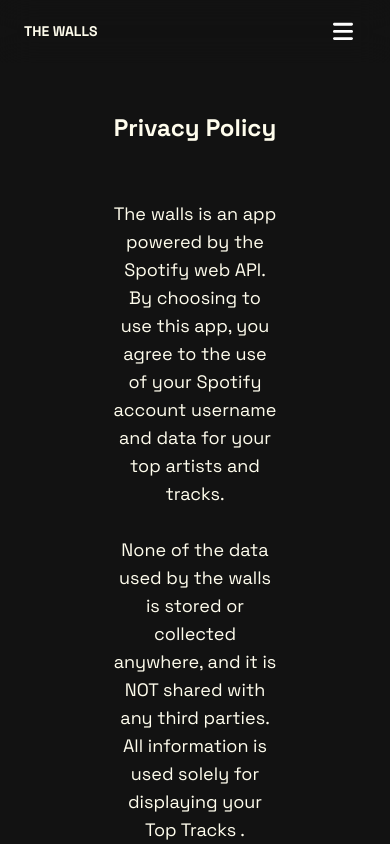
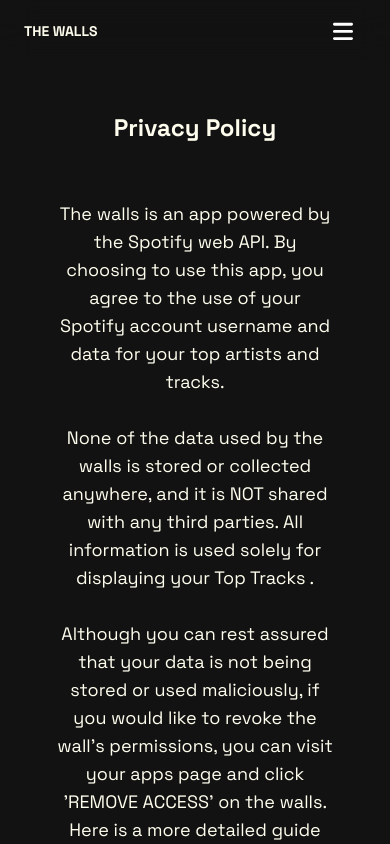
Before and after one commit to Coke-Ice-and-Lemon/thewalls, a Next.js app: page /privacy-policy in a window 390 px wide. Shown: the top 844 px of the page. Built offline with nearby package versions, Linux system fonts and the light colour scheme; no server answers.

Commit message:
mobile responsiveness fix on mobile

```diff
--- a/src/pages/privacy-policy.js
+++ b/src/pages/privacy-policy.js
@@ -2,7 +2,7 @@
 const Privacypolicy = () => {
   return (
     <>
-      <div className="text-lg text-center px-28 mt-28">
+      <div className="text-lg text-center px-14 md:px-28 xl:px-72 mt-28">
         <h2 className="text-2xl font-bold">Privacy Policy</h2>
         <br />
         <br />
```
